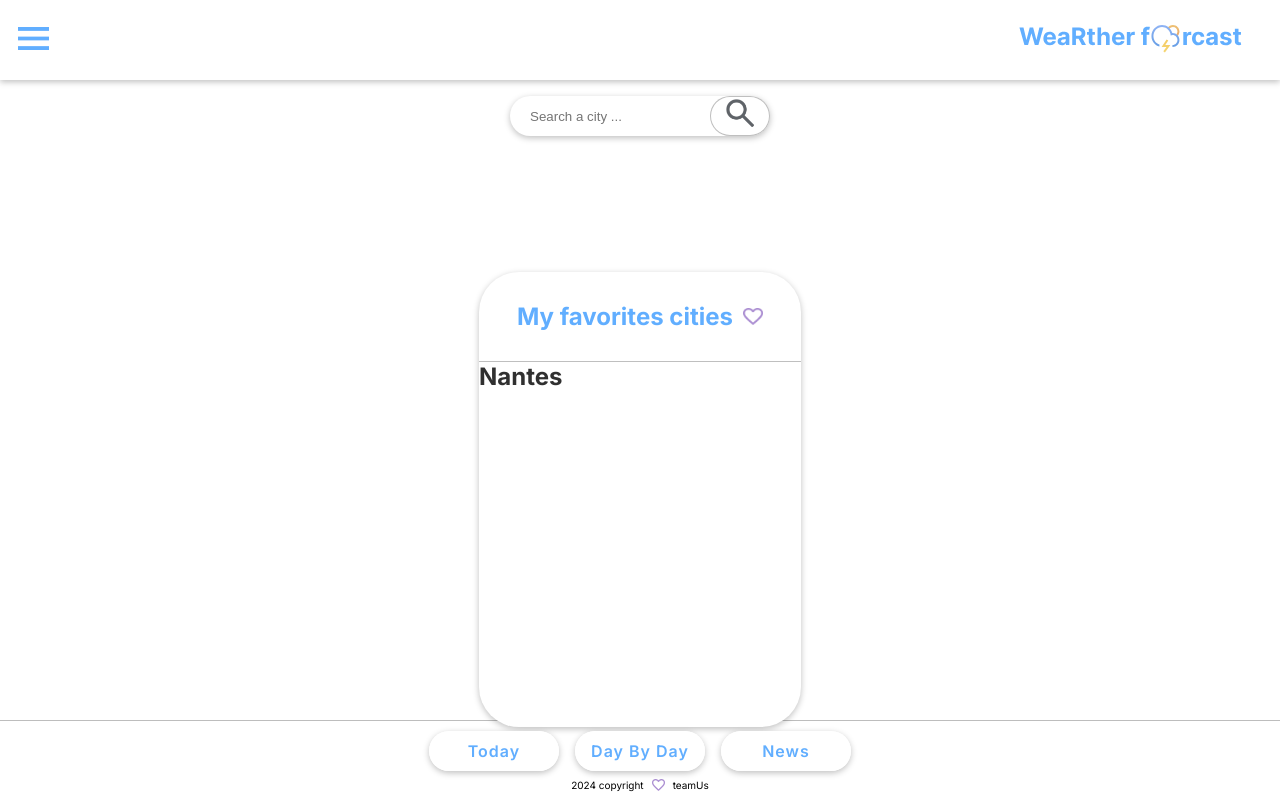
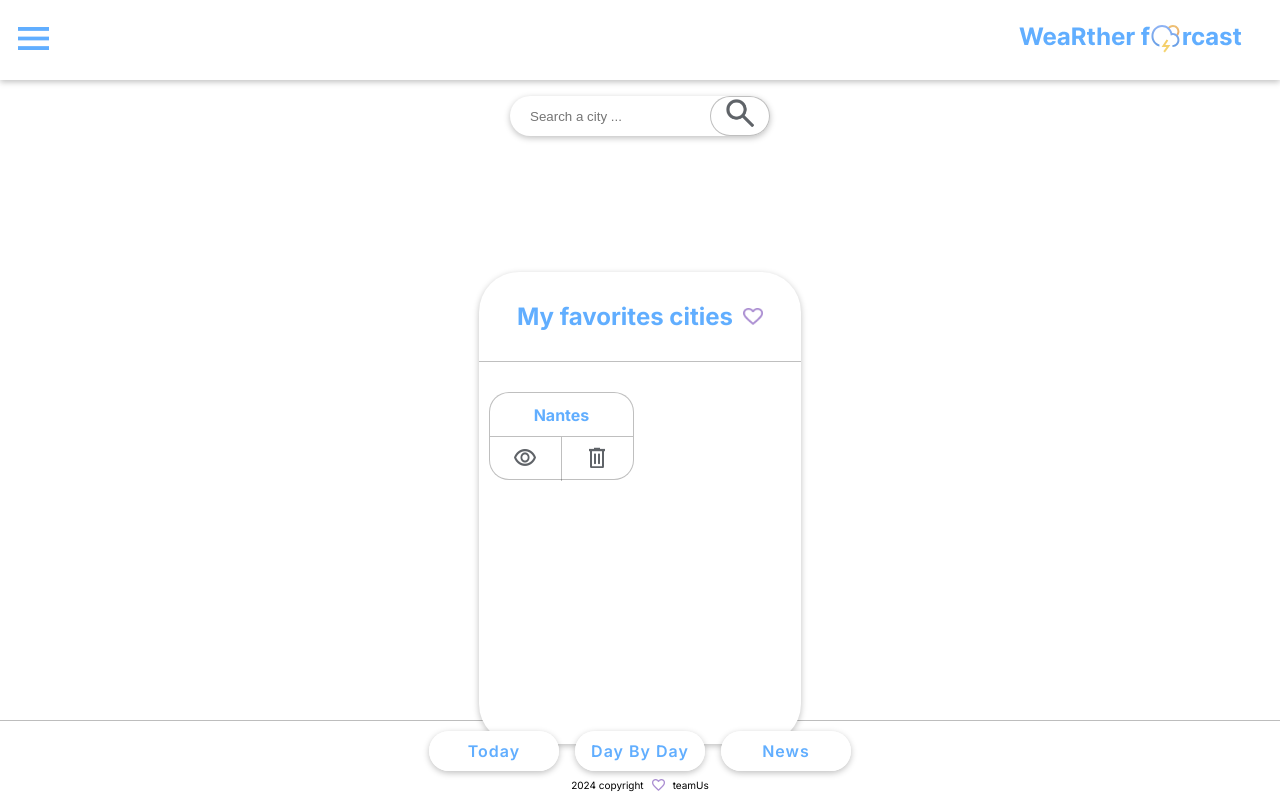
Before and after one commit to WildCodeSchool-2024-09/JS-Nantes-P2-WeartherForcast, a React (Vite) app in the folder client/: page /myCities in a window 1280 px wide. Built offline with nearby package versions, Linux system fonts and the light colour scheme; no server answers.

Commit message:
favoriteCityCard style + temporary features for visibility button + navigate hook towards Today for displqy new meteo informations of the favorite city chosen by user

```diff
--- a/client/src/components/FavoriteCityCard.tsx
+++ b/client/src/components/FavoriteCityCard.tsx
@@ -1,20 +1,43 @@
-import "";
+import "/src/style/FavoriteCityCard.css";
+import { useNavigate, useOutletContext } from "react-router-dom";
+import type { CityOutletContextType } from "../App";
+import rubbishBin from "../assets/icons/rubbish-bin.png";
+import visibilityIcon from "../assets/icons/visibility-icon.png";
 
 export default function FavoriteCityCard() {
+  const outletContext = useOutletContext<CityOutletContextType>();
+  const navigate = useNavigate();
+
+  const handleClick = (
+    event: React.MouseEvent<HTMLButtonElement, MouseEvent>,
+  ) => {
+    outletContext.setCity(`${event.currentTarget.dataset.id}`);
+    navigate("/today");
+  };
+
+  // TODO: function for remove city of localStorage
+  //TODO: map on cities in localStorage
+
   return (
     <section className="city-favorite-card">
       <div className="city-favorite-card-header">
-        <h2>Nantes</h2>
+        <h2 className="city-favorite-card-title">Nantes</h2>
       </div>
       <div className="city-favorite-card-footer">
-        <div>
-          <button type="button">
-            <img src="" alt="" />
+        <div className="visibility-container">
+          <button
+            type="button"
+            data-id="Nantes"
+            onClick={(event) => {
+              handleClick(event);
+            }}
+          >
+            <img className="visibility-icon" src={visibilityIcon} alt="" />
           </button>
         </div>
-        <div>
+        <div className="rubbish-bin-container">
           <button type="button">
-            <img src="" alt="" />
+            <img className="rubbish-bin-icon" src={rubbishBin} alt="" />
           </button>
         </div>
       </div>
--- a/client/src/components/favoriteCityCard.css
+++ /dev/null
@@ -1,4 +0,0 @@
-.city-favorite-card {
-  background-color: var(--mainColor);
-  border: solid 1px var(--shadowColor);
-}
--- a/client/src/pages/Today.tsx
+++ b/client/src/pages/Today.tsx
@@ -27,6 +27,8 @@ function Today() {
 
   const today = new Date();
   const dateOfToday = today.toLocaleDateString("fr-FR");
+
+  const handleClick = () => {};
 
   return (
     <>
@@ -71,7 +73,7 @@ function Today() {
             </div>
             <div className="real-feel">Feel like : {realFeel}°</div>
             <div className="date">{dateOfToday}</div>
-            <button type="button" className="fav-button">
+            <button type="button" className="fav-button" onClick={handleClick}>
               <img className="fav-icon" src={emptyHeart} alt="<3" />
             </button>
           </div>
--- /dev/null
+++ b/client/src/style/favoriteCityCard.css
@@ -0,0 +1,48 @@
+.city-favorite-card {
+  background-color: var(--mainColor);
+  border: solid 1px var(--shadowColor);
+  border-radius: 20px;
+  width: 145px;
+  height: 88px;
+}
+
+.city-favorite-card-header {
+  height: 44px;
+  border-bottom: solid 1px var(--shadowColor);
+}
+
+.city-favorite-card-title {
+  color: var(--font-highlight-color);
+  font-size: 16px;
+  text-align: center;
+  line-height: 44px;
+}
+
+.city-favorite-card-footer {
+  display: flex;
+}
+
+.visibility-container {
+  width: 72.5px;
+  height: 44px;
+  border-right: solid 1px var(--shadowColor);
+  display: flex;
+  justify-content: center;
+  align-items: center;
+}
+
+.rubbish-bin-container {
+  width: 72.5px;
+  height: 44px;
+  display: flex;
+  justify-content: center;
+  align-items: center;
+}
+
+.visibility-icon {
+  width: 22px;
+}
+
+.rubbish-bin-icon {
+  width: 16px;
+}
--- a/client/src/style/myCities.css
+++ b/client/src/style/myCities.css
@@ -2,7 +2,6 @@
   background-color: var(--mainColor);
   border-radius: 40px;
   width: 322px;
-  min-height: 455px;
   box-shadow: 0 2px 6px var(--shadowColor);
   font-family: var(--general-font);
   color: var(--black);
@@ -24,3 +23,14 @@
 .iconFavoritesOnTitle {
   width: 20px;
 }
+
+.container-body {
+  min-height: 382px;
+  display: flex;
+  flex-wrap: wrap;
+  gap: 10px;
+  padding-left: 10px;
+  padding-right: 10px;
+  padding-top: 30px;
+  padding-bottom: 30px;
+}
```
Also changed, not shown: client/src/assets/icons/rubbish-bin.png (added), client/src/assets/icons/visibility-icon.png (added).
